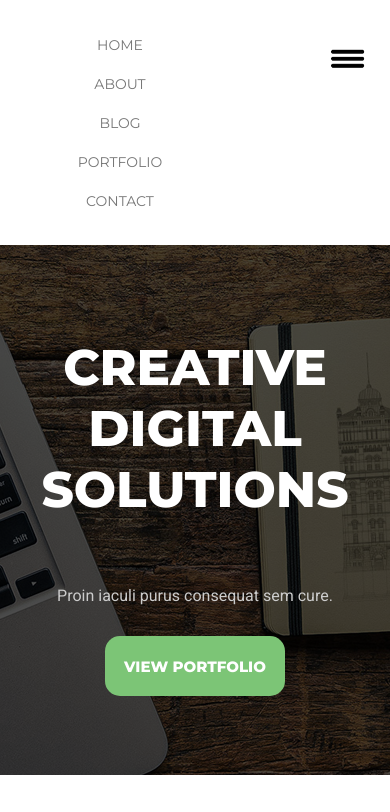
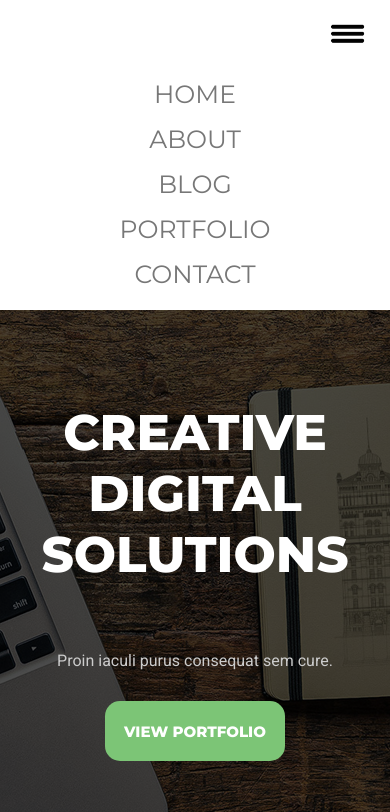
Before and after one commit to mstosio/WeeklyWebDev2, a plain HTML site: page index.html in a window 390 px wide. Both pictures are taken after a click on the picture 347 px from the left and 60 px from the top of the page. Shown: the top 812 px of the page. Drawn offline with Linux system fonts and the light colour scheme.

Commit message:
fixed navigation

```diff
--- a/script.js
+++ b/script.js
@@ -3,23 +3,27 @@
 var hamburger = document.querySelector(".hamburger_icon");
 
 
-
 hamburger.addEventListener("click", function(){
 		var y = document.querySelector(".navbar_menu ul");
+		var navbar = document.querySelector(".navbar");
 		if (y.style.display === "none") {
-	        y.style.display = "block";
+			y.style.display = "block";
+			navbar.classList.add('navbar--clicked');
 	    } else {
-	        y.style.display = "none";
+			y.style.display = "none";
+			navbar.classList.remove('navbar--clicked');
 	     }
 	});
 
 
 function myFunction(x) {
+
 	var y = document.querySelector(".navbar_menu ul");
     if (x.matches) {
         y.style.display = "none";
     } else {
-        y.style.display = "block";
+		y.style.display = "block";
+
     }
 }
 
@@ -32,34 +36,34 @@ x.addListener(myFunction)
 const nav = document.querySelector(".navbar");
 const topOfNav = nav.offsetTop;
 const mainbanner = document.querySelector(".main-banner");
-
+const header = document.querySelector('#header');
+const burger = document.querySelector('.hamburger');
 
 
 function fixNav(){
 	if(window.scrollY >= 50){
 		nav.style.transition = "translate 2s";
-		mainbanner.style.paddingTop = 150 + "px";
+		nav.style.paddingBottom = 10 + "px";
 		nav.classList.add('fixed-nav');
 	} else {
 		mainbanner.style.paddingTop = 0 + "px";
-		nav.classList.remove('fixed-nav')
-		// nav.classList.add('fixed-nav1');
+		nav.classList.remove('fixed-nav');
 	}
 }
 
 
-// function addTransition(){
-// 	if(window.scrollY >= 50){
-// 		nav.style.transition = "all 2s";
-// 	} else {
-// 		nav.style.transition = "all 2s";
-// 	}
 
-// // }
-
-// function addSticky {
-
-// }
 
 // window.addEventListener('scroll', addTransition);
 window.addEventListener('scroll', fixNav);
+
+
+//SMOOTH SCROLL
+
+// Scroll to specific values
+// // scrollTo is the same
+// window.scroll({
+// 	top: 2500,
+// 	left: 0,
+// 	behavior: 'smooth' <pre rel="HTML"><code markup="tt" class="language-markup">
+//   });
--- a/styles.css
+++ b/styles.css
@@ -1,3 +1,7 @@
+html {
+	scroll-behavior: smooth;
+}
+
 body {
 	margin: 0;
 	padding: 0;
@@ -75,26 +79,23 @@ p {
 
 .navbar {
 	display: flex;
-	padding: 25px 0 25px 0;
 }
 
 .fixed-nav {
 	z-index: 2;
 	box-shadow: 0 5px rgb(0,0,0,0.1);
-	height: 50px;
 	width: 100%;
 	background-color: white;
 	padding: 0;
 	position: fixed;
 }
 
-
 .navbar_logo {
 	position: relative;
 	top: 10px;
 	flex: 1;
 	list-style-type: none;
-	padding-left: 150px;
+	padding: 15px 0 0 150px;
 }
 
 
@@ -114,16 +115,20 @@ p {
 	display: block;
 	list-style-type: none;
 	padding-right: 150px;
-
+	height: 75px;
 }
 
 
+
+
 .navbar_menu ul {
+	padding-top: 15px;
 	display: inline-block;
 	list-style-type: none;
 }
 
 .navbar_menu ul li {
+
 	display: inline-block;
 	list-style-type: none;
 }
@@ -136,7 +141,6 @@ p {
 	font-size: 14px;
 	color: rgb(119, 119, 119);
 	text-transform: uppercase;
-
 }
 
 .navbar_item a:hover {
@@ -153,7 +157,6 @@ p {
 	background-size: content;
 	width: 100%;
 	min-height: 530px;
-
 	background: url("images/background.jpg") no-repeat;
 	background-position: center;
 	background-size: cover;
@@ -190,7 +193,7 @@ p {
 
 .service {
 	width: 100%;
-	min-height: 530px;*/
+	min-height: 530px;
 }
 
 .service_header {
@@ -782,31 +785,28 @@ p {
 
 @media(max-width: 700px) {
 
-/*	.header {
-		display: flex;
-		align-items: flex-end;
-	 }*/
-
 
 	.navbar {
 		display: flex;
+ 		/* height: 250px; */
+	}
+
+	.navbar--clicked {
+		display: flex;
 		justify-content: center;
- 		margin: 0;
  		display: block;
- 		margin: 0;
- 		min-height: 25px;
+ 		min-height: 300px;
 	}
 
 	.hamburger {
 		display: block;
-		padding: 0;
-		margin: 0;
+		/* padding: 0;
+		margin: 0; */
+
 	}
 
 	.hamburger_icon {
-		display: block;
     	margin-left: 80%;
- 		position: absolute;
 	}
 
 
@@ -814,25 +814,36 @@ p {
 		display: none;
 	}
 
+	.navbar_menu  {
+		padding-right: 0;
+		margin-bottom: 25px;
+		height: 0px;
+
+	}
+
 	.navbar_menu ul {
 		width: 100%;
-		margin: 0;
 		padding: 0;
 		display: flex;
 		flex-direction: column;
 		align-items: center;
 		text-align: center;
 		display: none;
+		margin: 0;
+
 	}
 
 	.navbar_menu ul li {
 		display: block;
+		padding: 5px 0 10px 0;
 		list-style-type: none;
-		padding: 10px 0 10px 0;
 	}
 
 	.navbar a {
 		margin: 0;
+		font-size: 25px;
+
+
 	}
 
 
```
